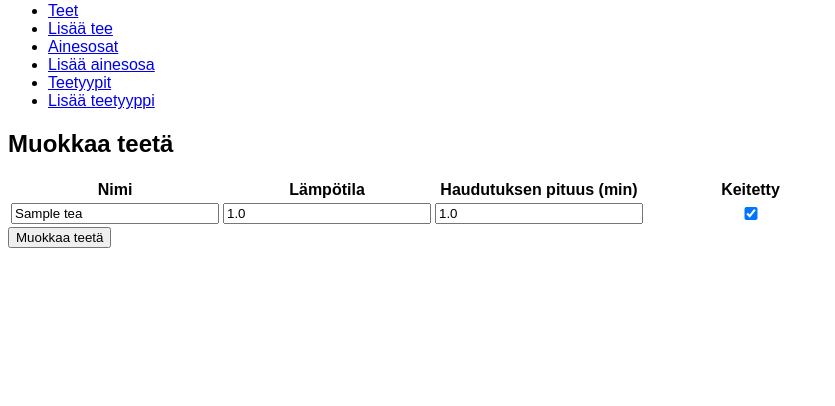
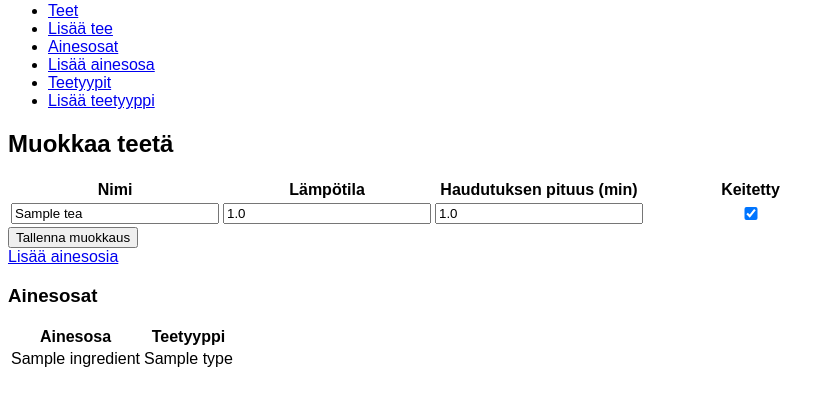
Before and after one commit to ollim1/teetietokanta, a Flask app: page /tea/modify_tea_form?id=1 in a window 1280 px wide. Shown: the part 106-512 px from the top of the page, without its empty margins (0-835 px from the left). Run offline with Flask 2, Linux system fonts and the light colour scheme; a user stored in the database is signed in; tables that the repository leaves empty hold one stand-in row (values such as "Sample post").

```diff
--- a/application/tea/forms.py
+++ b/application/tea/forms.py
@@ -17,15 +17,15 @@ class IngredientForm(FlaskForm):
 
 class BrewDataForm(FlaskForm):
     __abstract__ = True
-    temperature = FloatField("Lämpötila", [validators.InputRequired()], default = 100)
-    brewtime = FloatField("Haudutuksen pituus (min)", [validators.NumberRange(min=0), validators.InputRequired()], default = 3)
+    temperature = FloatField("Lämpötila", [validators.InputRequired()])
+    brewtime = FloatField("Haudutuksen pituus (min)", [validators.NumberRange(min=0), validators.InputRequired()])
     boiled = BooleanField("Keitetty")
 
     class Meta:
         csrf = False
 
 class ReviewForm(BrewDataForm):
-    tea = SelectField("Tee", [validators.InputRequired()], choices=Tea.query.all())
+    tea = SelectField("Tee", [validators.InputRequired()], choices=Tea.selection_list())
     score = RadioField("Arvosana", [validators.InputRequired()], choices = [("★", 1), ("★★", 2), ("★★★", 3), ("★★★★", 4), ("★★★★★", 5)])
     text = TextAreaField("Teksti")
 
@@ -41,7 +41,7 @@ class TeaNameForm(FlaskForm):
     class Meta:
         csrf = False
 
-class TeaModificationForm(BrewDataForm, ):
+class TeaModificationForm(BrewDataForm):
     """
     Used for both filling out the initial information and modifying it later.
     """
@@ -49,3 +49,9 @@ class TeaModificationForm(BrewDataForm, ):
 
     class Meta:
         csrf = False
+
+class AddIngredientToTeaForm(FlaskForm):
+    ingredient = SelectField("Tee", [validators.InputRequired()], choices=Ingredient.selection_list())
+
+    class Meta:
+        csrf = False
--- a/application/tea/models.py
+++ b/application/tea/models.py
@@ -45,6 +45,16 @@ class Ingredient(Named):
         else:
             return None
 
+    @staticmethod
+    def selection_list():
+        stmt = text("SELECT ingredient.id, ingredient.name FROM ingredient")
+        res = db.engine.execute(stmt)
+        response = []
+        response.append((-1, "Tyhjä"))
+        for row in res:
+            response.append((row["id"], row["name"]))
+        return response
+
 class Tea(BrewData, Named):
     ingredients = db.relationship("Ingredient", secondary = teaingredient, back_populates = "teas")
     reviews = db.relationship("Review")
@@ -68,7 +78,7 @@ class Tea(BrewData, Named):
     @staticmethod
     def list_teas():
         stmt = text("SELECT tea.id, tea.name, AVG(review.score) FROM tea"
-                + " LEFT JOIN review ON review.tea = tea.name")
+                + " LEFT JOIN review ON review.tea = tea.id")
         res = db.engine.execute(stmt)
         response = []
         for row in res:
@@ -77,9 +87,13 @@ class Tea(BrewData, Named):
 
     @staticmethod
     def selection_list():
+        stmt = text("SELECT tea.id, tea.name FROM tea")
+        res = db.engine.execute(stmt)
         response = []
-        for row in Tea.list_teas():
+        response.append((-1, "Tyhjä"))
+        for row in res:
             response.append((row["id"], row["name"]))
+        return response
 
 # TODO: merge with auth.User
 class User(Named):
--- a/application/tea/views.py
+++ b/application/tea/views.py
@@ -4,7 +4,7 @@ from flask_wtf import FlaskForm
 from flask_login import login_required, current_user, login_user
 from flask import redirect, render_template, request, url_for
 from application.tea.models import TeaType, Ingredient, Tea, User, Review
-from application.tea.forms import TeaTypeForm, IngredientForm, BrewDataForm, ReviewForm, TeaNameForm, TeaModificationForm
+from application.tea.forms import TeaTypeForm, IngredientForm, BrewDataForm, ReviewForm, TeaNameForm, TeaModificationForm, AddIngredientToTeaForm
 
 @app.route("/tea/teas")
 def teas_page():
@@ -29,11 +29,12 @@ def modify_tea_form():
     if id:
         tea = db.session.query(Tea).get(id)
         if not tea:
-            Flask.abort(400)
+            print("could not find tea: id " + str(id))
+            abort(404)
         tea_info = tea.get_info()
-        return render_template("/tea/modify_tea_form.html", form = TeaModificationForm(data = {"name": tea.name, "temperature": tea.temperature, "brewtime": tea.brewtime, "boiled": tea.boiled}), tea_info = tea_info)
+        return render_template("/tea/modify_tea_form.html", form = TeaModificationForm(data = {"name": tea.name, "temperature": tea.temperature, "brewtime": tea.brewtime, "boiled": tea.boiled}), tea = tea, ingredients = tea_info["ingredients"])
     else:
-        Flask.abort(400)
+        abort(404)
 
 @app.route("/tea/modify_tea", methods=["POST"])
 @login_required
@@ -42,11 +43,39 @@ def modify_tea():
     name = request.form.get("name")
     temperature = request.form.get("temperature")
     brewtime = request.form.get("brewtime")
-    boiled = request.form.get("boiled")
+    boiled = request.form.get("boiled") == "y"
     ingredient_id = request.form.get("ingredient_id")
-    # tea = db.session.query(Tea).get(id)
-    # TODO: add database logic including the adding of ingredients
-    return redirect(url_for("teas_page"))
+    tea = db.session.query(Tea).get(id)
+    tea.name = name
+    tea.temperature = temperature
+    tea.brewtime = brewtime
+    tea.boiled = boiled
+    db.session.commit()
+    return redirect(url_for("modify_tea_form", id = id))
+
+@app.route("/tea/add_ingredient_to_tea", methods=["GET", "POST"])
+@login_required
+def add_ingredient_to_tea():
+    if request.method == "GET":
+        id = request.args.get("id")
+        print("\n\n\nid: " + id + "\n\n\n")
+        tea = db.session.query(Tea).get(id)
+        if not tea:
+            return abort(404)
+        return render_template("tea/add_ingredient_to_tea.html", id = id, form = AddIngredientToTeaForm(), tea = tea, ingredients = tea.get_info()["ingredients"])
+    else:
+        id = request.form.get("id")
+        ingredient_id = request.form.get("ingredient")
+        if id and ingredient_id and ingredient_id != -1:
+            tea = db.session.query(Tea).get(id)
+            ingredient = db.session.query(Ingredient).get(ingredient_id)
+
+            tea.ingredients.append(ingredient)
+            print("\n\n\ndoing something\n\n\n")
+            db.session.commit()
+        else:
+            print("id: " + str(id) + ", ingredient_id: " + ingredient_id)
+        return redirect(url_for("add_ingredient_to_tea", id = id))
 
 @app.route("/tea/ingredients")
 def ingredients_page():
--- a/application/templates/tea/modify_tea_form.html
+++ b/application/templates/tea/modify_tea_form.html
@@ -4,6 +4,7 @@
 <h2>Muokkaa teetä</h2>
 <div class="form">
   <form action="{{url_for('modify_tea')}}" method="POST">
+    <input type="hidden" name="id" value="{{tea.id}}">
     <table class="form-table">
       <tr class="labelrow">
         <td>{{form.name.label}}</td>
@@ -20,8 +21,22 @@
       </tr>
     </table>
     <div>
-      <input type="hidden" name="ingredient_id" value="-1">
-      <input type="submit" value="Muokkaa teetä">
+      <input type="submit" value="Tallenna muokkaus">
+    </div>
+    <div id="ingredients">
+      <a href="{{url_for('add_ingredient_to_tea', id = tea.id)}}">Lisää ainesosia</a>
+      <h3>Ainesosat</h3>
+      <table id="ingredient_list">
+        <tr class="labelrow">
+          <td>Ainesosa</td>
+          <td>Teetyyppi</td>
+        </tr>
+        {%for ingredient in ingredients%}
+        <tr>
+          <td><span class="ingredient teaitem">{{ingredient.name}}</span></td>
+          <td><span class="ingredient teaitem">{%if ingredient.teatype%}{{ingredient.teatype}}{%endif%}</span></td>
+        </tr>
+        {%endfor%}
     </div>
   </form>
 </div>
```
Also changed, not shown: application/templates/tea/add_ingredient_to_tea.html (added, +30 -0 lines).
